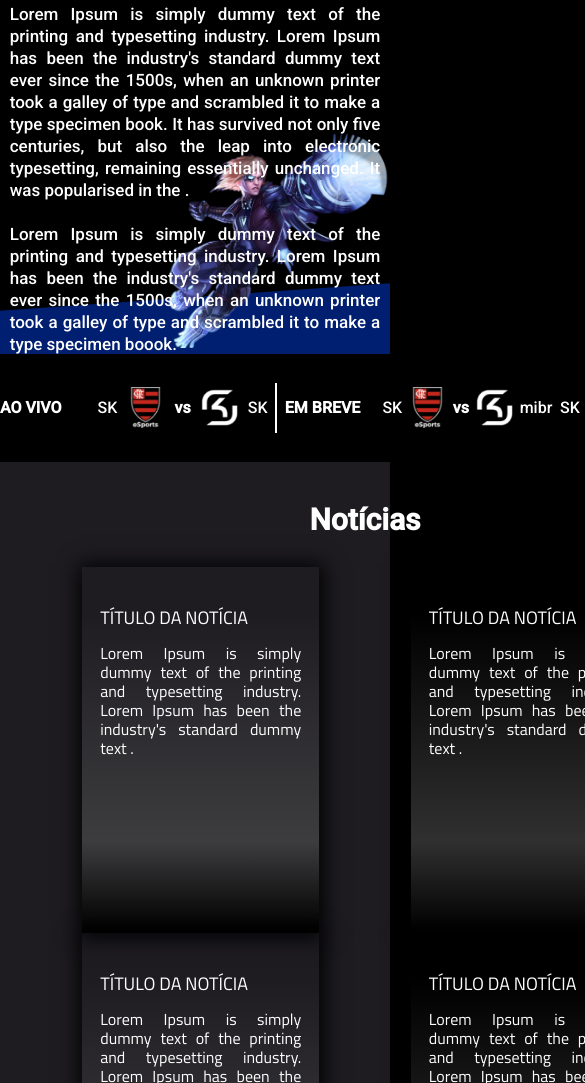
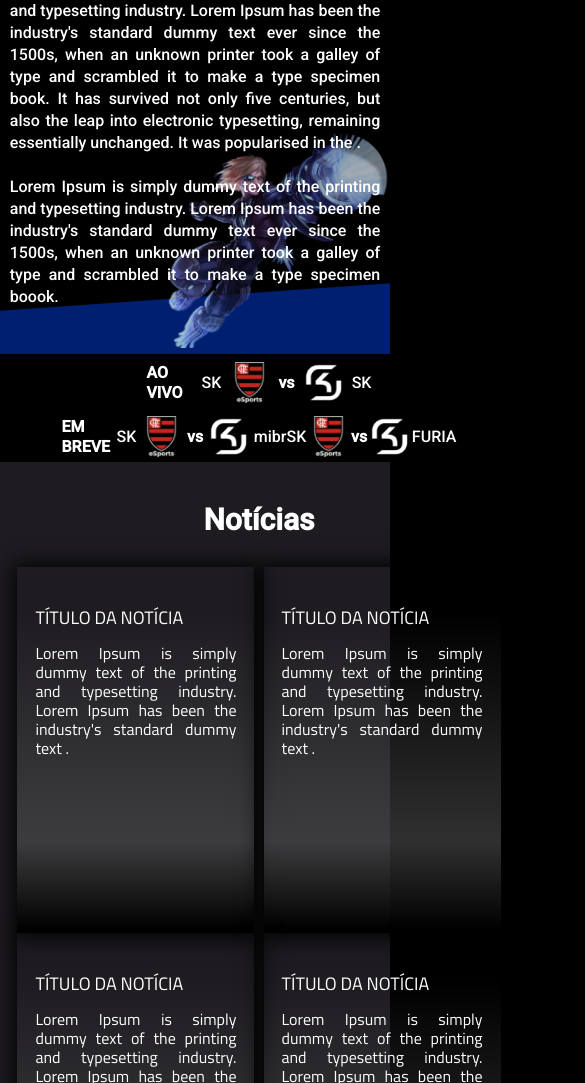
Before and after one commit to LucasSimionatoOficial/Eplayers_senai, a plain HTML site: page index.html in a window 390 px wide. Shown: the part 635-1718 px from the top of the page, 585 px wide, since content can reach past the window. Drawn offline with Linux system fonts and the light colour scheme.

Commit message:
Responsivo até 576px

```diff
--- a/css/style.css
+++ b/css/style.css
@@ -157,6 +157,9 @@ img{
     transform: skewY(-4deg);
 }
 
+.about .content{
+    max-width: initial;
+}
 .container-about {
     color: white;
     position: absolute;
@@ -204,6 +207,9 @@ img{
     color: white;
     justify-content: space-between;
     align-items: center;
+}
+#space{
+    display: none;
 }
 .live h3{
     font-weight: 900;
@@ -382,12 +388,17 @@ img{
 }
 #siga-nos img{
     width: initial;
-
+}
+#links-footer{
+    display: flex;
+}
+#links-footer div{
+    margin: 0 12px;
 }
 
 
 /* Até 992px */
-@media screen and (max-width: 74.93em){
+@media screen and (max-width: 1199px){
     .content{
         width: 942px;
     }
@@ -468,9 +479,9 @@ img{
     }
 }
 /* Até 769px */
-@media screen and (max-width: 61.93em){
+@media screen and (max-width: 991px){
     .content{
-        width: 730px;
+        width: 730px
     }
     .header-top img{
         position: relative;
@@ -501,12 +512,60 @@ img{
     .header-top .content{
         justify-content: space-between;
     }
+    .banner-text h1{
+        font-size: 3.62em;
+        line-height: 64px;
+    }
+    .banner-text p {
+        font-size: 1.57em;
+    }
+    .banner-text a {
+        margin-top: 10px;
+        font-size: 22px;
+    }
 
+    #noticias{
+        width: 480px;
+    }
+    .footer-bottom .content{
+        flex-direction: column;
+        height: 400px;
+        align-items: center;
+    }
+    .about .content{
+        width: 100%;
+    }
+    #content-about img{
+        width: auto;
+    }
+    .content-about img {
+        max-width: 446px;
+        width: 50%;
+    }
+    .text-about{
+        top: 0;
+    }
+    .text-about p{
+        font-size: 16px;
+    }
+    .partida{
+        width: 210px;
+    }
+    .live h3, .partida h4, .partida h5 {
+        font-size: 20px;
+    }
+    .live h3{
+        width: 88px;
+    }
+    .partida img {
+        width: 40px;
+        height: 40px;
+    }
 }
 /* até 677px */
-@media screen and (max-width: 48.0625em){
+@media screen and (max-width: 768px){
     .content{
-        width: 730px;
+        width: 643px;
     }
     .banner-text h1{
         font-size: 3.62em;
@@ -520,6 +579,19 @@ img{
         font-size: 1.57em;
     }
 
+    .live h3, .partida h4, .partida h5 {
+        font-size: 14px;
+    }
+    .live h3 {
+        width: 55px;
+        line-height: 20px;
+    }
+    .text-about {
+        top: -25px;
+    }
+    .container-about img {
+        opacity: 0.7;
+    }
     .games img{
         width: 116px
     }
@@ -595,8 +667,27 @@ img{
     #footer-siga-email{
         margin: 20px 0;
     }
+
 }
 /* Até 576px */
-@media screen and (max-width: 36em){
-
+@media screen and (max-width: 676px){
+    .content{
+        width: 518px;
+    }
+    .games img {
+        width: 90px;
+    }
+    .live .content {
+        justify-content: center;
+        align-items: center;
+        flex-wrap: wrap;
+    }
+    #space, #line{
+        display: inline;
+        border: none;
+        width: 130px;
+    }
+    #noticias {
+        width: 95%;
+    }
 }
--- a/index.html
+++ b/index.html
@@ -61,7 +61,7 @@
             <div class="about-angulation">
                 <div class="angulation"></div>
             </div>
-            <div class="container-about">
+            <div class="container-about content">
                 <div class="content-about">
                     <div class="text-about">
                         <h2>Como participar das ligas?</h2>
@@ -74,6 +74,7 @@
         </section>
         <section class="live">
             <div class="content">
+                <div id="space"></div>
                 <h3>Ao vivo</h3>
                 <div class="partida">
                     <h4>SK</h4>
```
